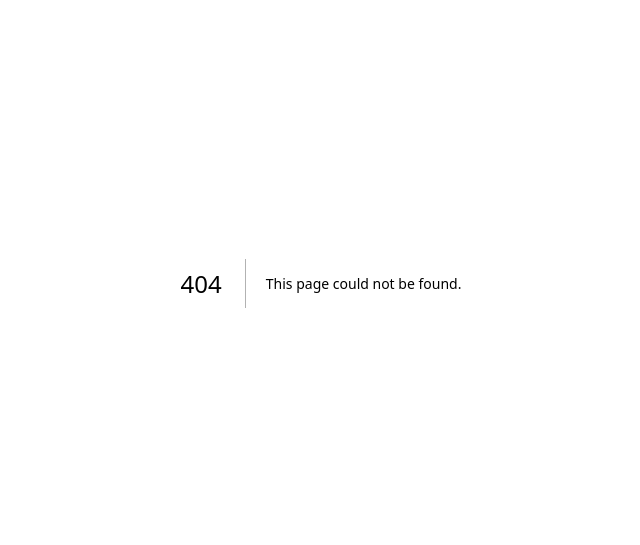
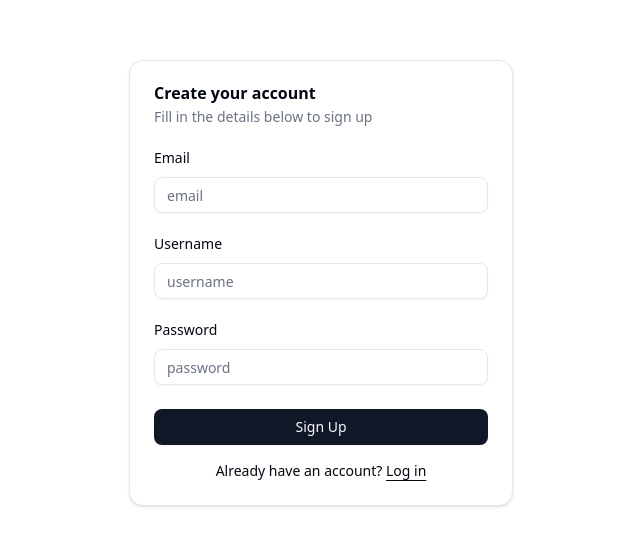
Before and after one commit to maheswarbehera/task-management-nextjs, a Next.js app: page /register in a window 1280 px wide. Before the commit this address had no page. Shown: the part 117-662 px from the top of the page, without its empty margins (319-959 px from the left). Built offline with nearby package versions, Linux system fonts and the light colour scheme; no server answers.

Commit message:
user service implement, sign up added, miner issue fix

```diff
--- a/src/app/dashboard/page.jsx
+++ b/src/app/dashboard/page.jsx
@@ -16,6 +16,7 @@ export default function Page() {
   const [overdueTasks, setOverdueTasks] = useState([]);
 
   useEffect(() => {
+    document.title = "Dashboard"
     getTaskAssigner();
     getTaskCreator();
     getTaskDueDate();
--- a/src/app/dashboard/task/page.jsx
+++ b/src/app/dashboard/task/page.jsx
@@ -36,6 +36,8 @@ const Page = () => {
   const [isViewOpen, setIsViewOpen] = useState(false);
   const [isFormOpen, setIsFormOpen] = useState(false);
   const [isEditMode, setIsEditMode] = useState(false);
+  const [isFetching, setIsFetching] = useState(false);
+  const [isSubmitting, setIsSubmitting] = useState(false);
   const [taskFormData, setTaskFormData] = useState({
     title: "",
     description: "",
@@ -52,14 +54,18 @@ const Page = () => {
   }, []);
 
   const fetchTasks = async () => {
+    setIsFetching(true);
     const res = await TaskService.getAll();
+    setIsFetching(false);
     if (res.error) return notify.error(res.error);
     setTasks(res.data.tasks);
     notify.success(res.message);
   };
 
   const fetchUsers = async () => {
+    setIsFetching(true);
     const res = await UserService.getAll();
+    setIsFetching(false);
     if (res.error) return notify.error(res.error);
     setUsers(res.data.users);
     notify.success(res.message);
@@ -96,16 +102,17 @@ const Page = () => {
   };
 
   const handleFormSubmit = async () => {
+    setIsSubmitting(true);
     const res = isEditMode
       ? await TaskService.updateTask(taskFormData._id, taskFormData)
       : await TaskService.taskCreate(taskFormData);
+    setIsSubmitting(false);
 
     if (res.error) return notify.error(res.error);
-
     notify.success(res.message);
-    if(res.data.email) return notify.success("Email sent sucessfull")
     setIsFormOpen(false);
     fetchTasks();
+    if (res.data.email) return notify.success("Email sent successfully");
   };
 
   const getTaskById = async (id)=>{
@@ -127,13 +134,22 @@ const Page = () => {
         <TableCaption>A list of your recent Tasks.</TableCaption>
         <TableHeader>
           <TableRow>
-            {["No", "Title", "Description", "Priority", "Status", "Due Date", "Assigned To","Assigned By", "Action"].map((header, i) => (
+            {["No", "Title", "Description", "Priority", "Status", "Due Date", "Assigned To", "Assigned By", "Action"].map((header, i) => (
               <TableHead key={i}>{header}</TableHead>
             ))}
           </TableRow>
         </TableHeader>
         <TableBody>
-          {tasks.map((task, index) => (
+          {isFetching ? (
+            <TableRow>
+              <TableCell colSpan={9} className="text-center">Loading tasks...</TableCell>
+            </TableRow>
+          ) : tasks.length === 0 ? (
+            <TableRow>
+              <TableCell colSpan={9} className="text-center">No tasks found.</TableCell>
+            </TableRow>
+          ) : (
+            tasks.map((task, index) => (
               <TableRow key={task._id}>
                 <TableCell>{index + 1}</TableCell>
                 <TableCell>{task.title}</TableCell>
@@ -149,7 +165,8 @@ const Page = () => {
                   <Button className="bg-red-600" onClick={() => handleDelete(task._id)}>Delete</Button>
                 </TableCell>
               </TableRow>
-          ))}
+            ))
+          )}
         </TableBody>
         <TableFooter></TableFooter>
       </Table>
@@ -203,7 +220,7 @@ const Page = () => {
             </select>
 
             <Label>Assign To</Label>
-            <select value={taskFormData.assigneeTo?._id} onChange={(e) => setTaskFormData({ ...taskFormData, assigneeTo: e.target.value })} className="w-full rounded-md border px-3 py-2">
+            <select value={taskFormData.assigneeTo?._id || taskFormData.assigneeTo} onChange={(e) => setTaskFormData({ ...taskFormData, assigneeTo: e.target.value })} className="w-full rounded-md border px-3 py-2">
               <option value="">Select Assign To</option>
               {users.map((user) => <option key={user._id} value={user._id}>{user.username}</option>)}
             </select>
@@ -213,8 +230,10 @@ const Page = () => {
           </div>
 
           <DialogFooter>
-            <Button onClick={() => setIsFormOpen(false)}>Cancel</Button>
-            <Button onClick={handleFormSubmit}>Save</Button>
+            <Button onClick={() => setIsFormOpen(false)} disabled={isSubmitting}>Cancel</Button>
+            <Button onClick={handleFormSubmit} disabled={isSubmitting}>
+              {isSubmitting ? "Saving..." : "Save"}
+            </Button>
           </DialogFooter>
         </DialogContent>
       </Dialog>
--- /dev/null
+++ b/src/app/register/page.jsx
@@ -0,0 +1,11 @@
+import { SignUpForm } from "@/components/signup-form";
+
+export default function Page() {
+  return (
+    <div className="flex min-h-svh w-full items-center justify-center p-6 md:p-10">
+      <div className="w-full max-w-sm">
+        <SignUpForm />
+      </div>
+    </div>
+  );
+}
--- a/src/components/login-form.jsx
+++ b/src/components/login-form.jsx
@@ -13,7 +13,7 @@ import {
 import { Input } from "@/components/ui/input"
 import { Label } from "@/components/ui/label"
 import { useNotifyService } from "@/lib/shared/service/notifyService";
-import axiosInstance from "../lib/api";
+import { UserService } from "@/services/UserService";
 
 export function LoginForm({
   className,
@@ -32,9 +32,10 @@ const notify = useNotifyService();
   const handleSubmit = async (e) => {
     e.preventDefault();
     try {
-      const res = await axiosInstance.post('/users/login', { username, password });
-      login(res.data.data.accessToken);
-      notify.success(res.data.message)
+      const res = await UserService.UserLogin( { username, password });
+      login(res.data.accessToken);
+      if(res.error) return notify.error(res.error)
+      notify.success(res.message)
     } catch (error) {
       notify.error(error.response.data.message)
     }
@@ -76,7 +77,7 @@ const notify = useNotifyService();
             </div>
             <div className="mt-4 text-center text-sm">
               Don&apos;t have an account?{" "}
-              <a href="#" className="underline underline-offset-4">
+              <a href="/register" className="underline underline-offset-4">
                 Sign up
               </a>
             </div>
--- /dev/null
+++ b/src/components/signup-form.jsx
@@ -0,0 +1,110 @@
+"use client";
+import { cn } from "@/lib/utils";
+import { useEffect, useState } from "react";
+import { Button } from "@/components/ui/button";
+import {
+  Card,
+  CardContent,
+  CardDescription,
+  CardHeader,
+  CardTitle,
+} from "@/components/ui/card";
+import { Input } from "@/components/ui/input";
+import { Label } from "@/components/ui/label";
+import { useNotifyService } from "@/lib/shared/service/notifyService";
+import { useRouter } from "next/navigation";
+import { UserService } from "@/services/UserService";
+
+export function SignUpForm({ className, ...props }) {
+  const [username, setUsername] = useState("");
+  const [email, setEmail] = useState("");
+  const [password, setPassword] = useState("");
+
+  const notify = useNotifyService();
+  const router = useRouter();
+
+  useEffect(() => {
+    document.title = "Sign up";
+  }, []);
+
+  const handleSubmit = async (e) => {
+    e.preventDefault();
+    try {
+      const res = await UserService.UserSignup({
+        email,
+        username,
+        password,
+      });
+      if(res.error) return notify.error(res.error)
+      notify.success(res.message);
+      notify.info("We are redirecting to login page, please login to continue");
+
+      setTimeout(() => {
+        router.push("/login");
+      }, 2000);
+    } catch (error) {
+      notify.error(error?.response?.data?.message || "Signup failed");
+    }
+  };
+
+  return (
+    <div className={cn("flex flex-col gap-6", className)} {...props}>
+      <Card>
+        <CardHeader>
+          <CardTitle>Create your account</CardTitle>
+          <CardDescription>
+            Fill in the details below to sign up
+          </CardDescription>
+        </CardHeader>
+        <CardContent>
+          <form onSubmit={handleSubmit}>
+            <div className="flex flex-col gap-6">
+              <div className="grid gap-3">
+                <Label htmlFor="email">Email</Label>
+                <Input
+                  id="email"
+                  type="email"
+                  value={email}
+                  onChange={(e) => setEmail(e.target.value)}
+                  placeholder="email"
+                  required
+                />
+              </div>
+              <div className="grid gap-3">
+                <Label htmlFor="username">Username</Label>
+                <Input
+                  id="username"
+                  type="text"
+                  value={username}
+                  onChange={(e) => setUsername(e.target.value)}
+                  placeholder="username"
+                  required
+                />
+              </div>
+              <div className="grid gap-3">
+                <Label htmlFor="password">Password</Label>
+                <Input
+                  id="password"
+                  type="password"
+                  placeholder="password"
+                  value={password}
+                  onChange={(e) => setPassword(e.target.value)}
+                  required
+                />
+              </div>
+              <Button type="submit" className="w-full">
+                Sign Up
+              </Button>
+            </div>
+            <div className="mt-4 text-center text-sm">
+              Already have an account?{" "}
+              <a href="/login" className="underline underline-offset-4">
+                Log in
+              </a>
+            </div>
+          </form>
+        </CardContent>
+      </Card>
+    </div>
+  );
+}
--- a/src/services/UserService.js
+++ b/src/services/UserService.js
@@ -1,10 +1,31 @@
 import axiosInstance from "@/lib/api";
 
+const UserLogin = async(data) => {
+    try {
+        const res = await axiosInstance.post(`/users/login`, data);
+        return res.data;
+    } catch (error) {
+        console.error("Get tasks error:", error.response?.data || error.message);
+        return {
+            error: error.response?.data.message || "An error occurred while fetching tasks.",
+        };
+    }
+}
+const UserSignup = async(data) => {
+    try {
+        const res = await axiosInstance.post(`/users/signup`, data);
+        return res.data;
+    } catch (error) {
+        console.error("Get tasks error:", error.response?.data || error.message);
+        return {
+            error: error.response?.data.message || "An error occurred while fetching tasks.",
+        };
+    }
+}
 
 const getAll = async () => {
     try {
         const res = await axiosInstance.get(`/users`);
-        console.log(res.data)
         return res.data;
 
     } catch (error) {
@@ -16,5 +37,7 @@ const getAll = async () => {
 }
 
 export const UserService = {
-    getAll
+    getAll,
+    UserLogin,
+    UserSignup
 }
```
Lines whose indentation alone changed are shown as unchanged.
